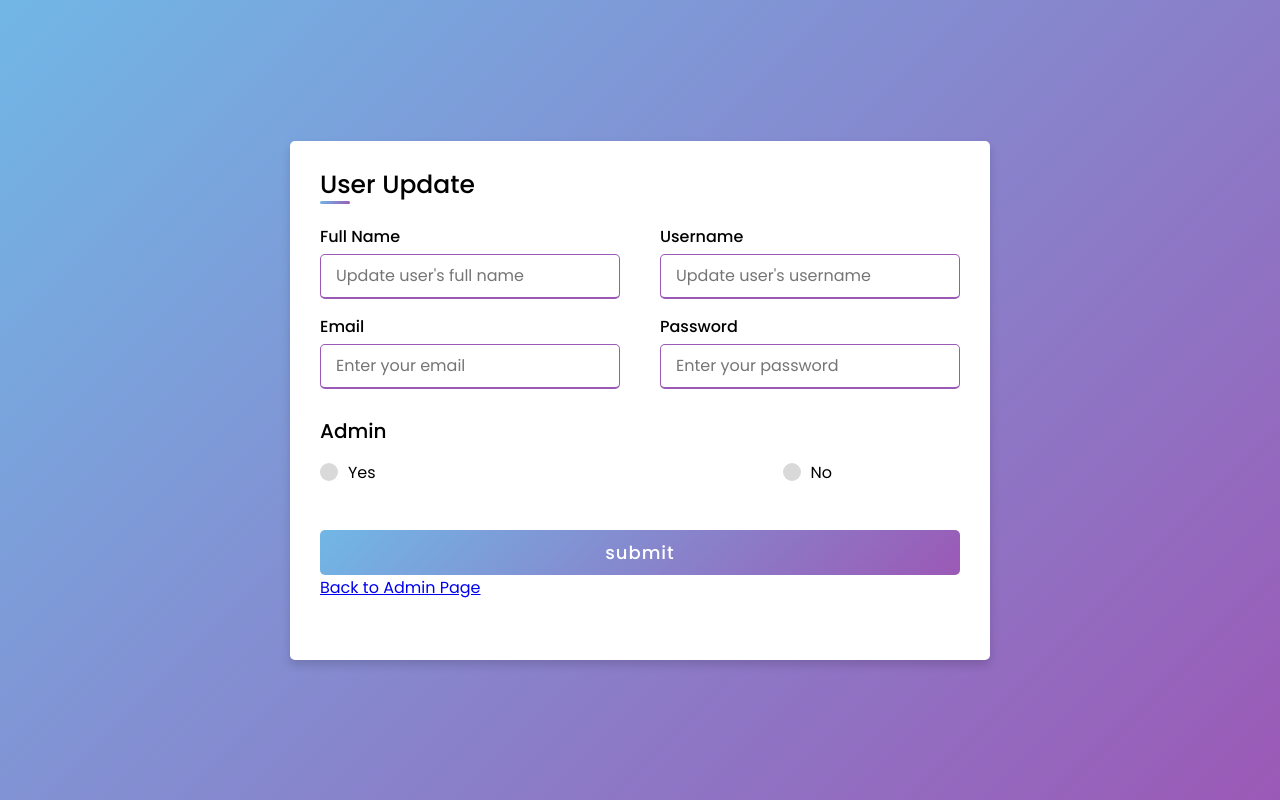
After one commit to bananalden/schoolproject, a PHP site: page /otherpages/update.php in a window 1280 px wide. The commit adds this page. Run offline with PHP 8.4, Linux system fonts and the light colour scheme.

```diff
--- a/otherpages/admin.php
+++ b/otherpages/admin.php
@@ -37,4 +37,6 @@ require 'backend/database.php'
             </ul>
       </nav> -->
 </body>
+<script src="https://ajax.googleapis.com/ajax/libs/jquery/1.10.0/jquery.min.js"></script>
+<script type="text/javascript" src="javascript/admin.js"></script>
 </html>
--- a/otherpages/backend/usertable.php
+++ b/otherpages/backend/usertable.php
@@ -15,7 +15,7 @@ if($result){
     <td>'.$name.'</td>
     <td>'.$username.'</td>
     <td>'.$email.'</td>
-    <td><a class="update">UPDATE</a><a class="delete">DELETE</a></td>
+    <td><a class="update" href="update.php?getID='.$id.'">UPDATE</a><a class="delete" id="delete-button" href="backend/delete.php?userID='.$id.'">DELETE</a></td>
     </tr>';
 
     }
--- /dev/null
+++ b/otherpages/update.php
@@ -0,0 +1,56 @@
+<!DOCTYPE html>
+<html lang="en">
+<head>
+    <meta charset="UTF-8">
+    <meta name="viewport" content="width=device-width, initial-scale=1.0">
+    <title>Update User</title>
+    <link rel="stylesheet" href="../css/reg.css">
+</head>
+<body>
+<div class="container">
+    <div class="title">User Update</div>
+
+    <div class="content">
+      <form action="" method="post">
+        <div class="user-details">
+          <div class="input-box">
+            <span class="details">Full Name</span>
+            <input type="text" placeholder="Update user's full name" name="fname">
+          </div>
+          <div class="input-box">
+            <span class="details">Username</span>
+            <input type="text" placeholder="Update user's username" name="usn">
+          </div>
+          <div class="input-box">
+            <span class="details">Email</span>
+            <input type="text" placeholder="Enter your email" name="email">
+          </div>
+          <div class="input-box">
+            <span class="details">Password</span>
+            <input type="password" placeholder="Enter your password" name="pass">
+          </div>
+        </div>
+        <div class="gender-details">
+          <input type="radio" name="isAdmin" id="dot-1" value="admin">
+          <input type="radio" name="isAdmin" id="dot-2" value="notadmin">
+          <span class="gender-title">Admin</span>
+          <div class="category">
+            <label for="dot-1">
+            <span class="dot one"></span>
+            <span class="gender">Yes</span>
+          </label>
+          <label for="dot-2">
+            <span class="dot two"></span>
+            <span class="gender">No</span>
+          </label>
+
+          </div>
+        </div>
+        <div class="button">
+          <input type="submit" value="submit" name="submit">
+          <a href="admin.php">Back to Admin Page</a>
+         <!-- <input type="submit" value="Back" href="admin.php"> -->
+        </div>
+      </form>
+    </div>
+  </div>
```
Also changed, not shown: otherpages/javascript/admin.js (added, +9 -0 lines), otherpages/backend/delete.php (added).
